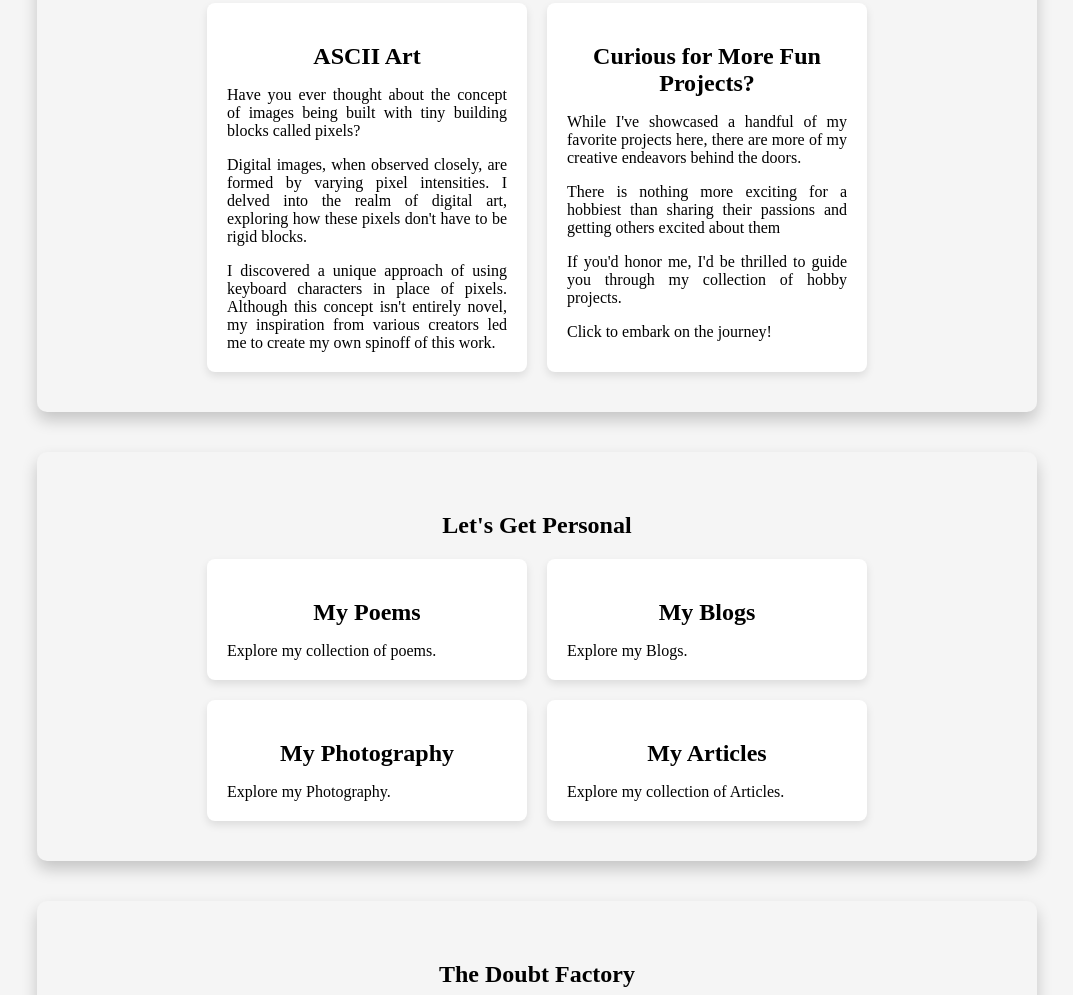
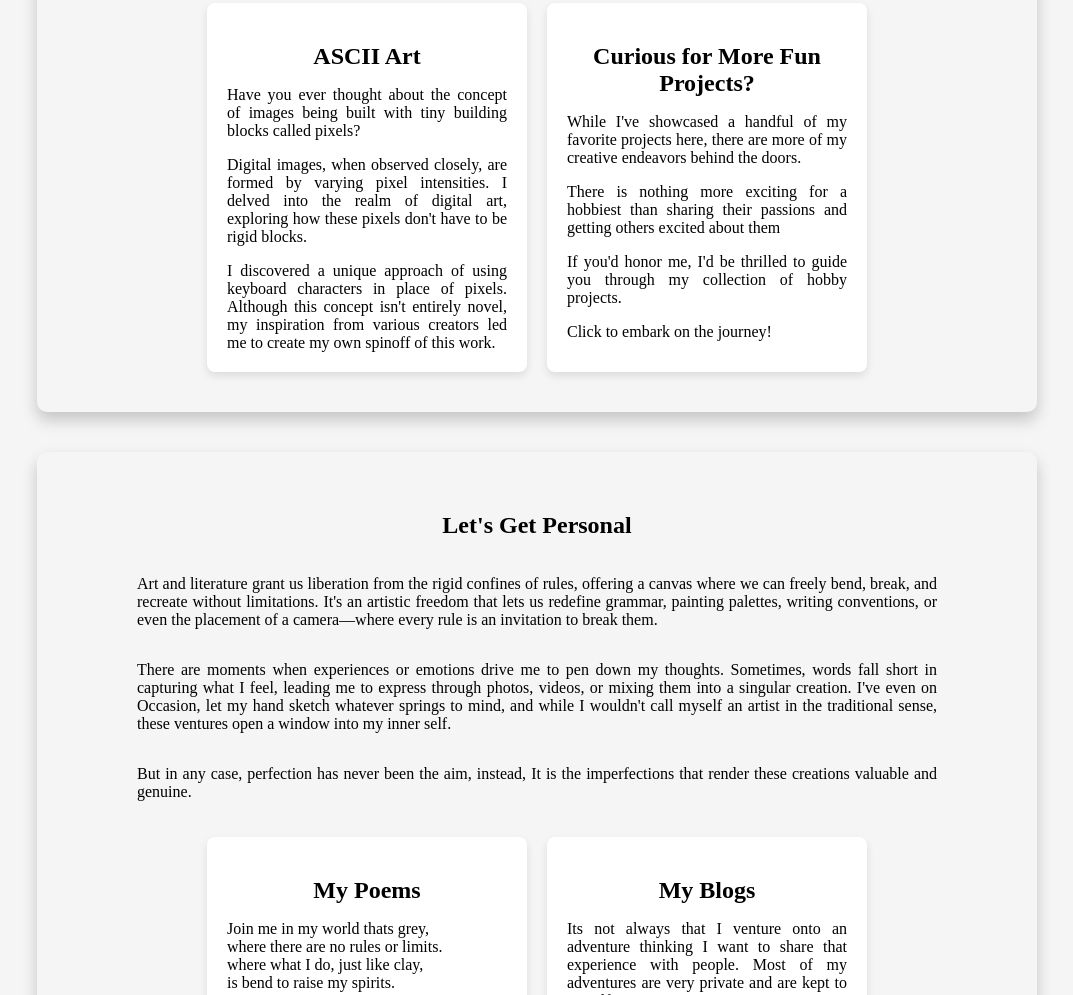
Before and after one commit to Bluejee/Bluejee_Website, a plain HTML site: page index.html in a window 1280 px wide. Shown: the part 2854-3849 px from the top of the page, without its empty margins (103-1176 px from the left). Drawn offline with Linux system fonts and the light colour scheme.

Commit message:
Updated the Lets get personal section with breif and cards

```diff
--- a/global_styles.css
+++ b/global_styles.css
@@ -125,11 +125,11 @@ footer {
 }
 
 .floating_card p {
-  overflow: hidden;
-  text-overflow: ellipsis;
+  /* overflow: hidden;
+  text-overflow: ellipsis; */
   display: -webkit-box;
-  -webkit-line-clamp: 8; /* Adjust as needed */
-  -webkit-box-orient: vertical;
+  /* -webkit-line-clamp: 8;
+  -webkit-box-orient: vertical; */
   margin-bottom: 0;
 }
 
--- a/index.html
+++ b/index.html
@@ -150,29 +150,38 @@
         <a href="https://github.com/Bluejee/Sudoku_Solver" class="floating_card">
           <h2>Sudoku Solver</h2>
           <p>Sudoku, for some, is a brain-busting puzzle; for others, it's a relaxing pastime.</p>
-          <p>When faced with an unsolvable puzzle online, I opted to build my own solver rather than seek an answer elsewhere.</p>
-          <p>Through this project, I explored perfect sudokus, backtracking, and other intriguing concepts and algorithms.</p>
-          <p>Now, it's a handy tool that swiftly solves puzzles, but only when we are fed up of solving it ourselves.</p>
+          <p>When faced with an unsolvable puzzle online, I opted to build my own solver rather than seek an answer
+            elsewhere.</p>
+          <p>Through this project, I explored perfect sudokus, backtracking, and other intriguing concepts and
+            algorithms.</p>
+          <p>Now, it's a handy tool that swiftly solves puzzles, but only when we are fed up of solving it ourselves.
+          </p>
         </a>
         <a href="hobby_project_2.html" class="floating_card">
           <h2>Firefly Synchronization</h2>
           <p>Fireflies are mesmerizing with their bioluminescence, captivating both young and old.</p>
-          <p>Inspired by their synchronized blinking in nature, I simulated this emergent behavior in a swarm of fireflies.</p>
-          <p>Exploring the complexities of emergent behavior, I employed mathematical rules to orchestrate synchronization among individual fireflies, observing them eventually blink in unison.</p>
+          <p>Inspired by their synchronized blinking in nature, I simulated this emergent behavior in a swarm of
+            fireflies.</p>
+          <p>Exploring the complexities of emergent behavior, I employed mathematical rules to orchestrate
+            synchronization among individual fireflies, observing them eventually blink in unison.</p>
         </a>
 
 
         <a href="hobby_project_3.html" class="floating_card">
           <h2>ASCII Art</h2>
           <p>Have you ever thought about the concept of images being built with tiny building blocks called pixels?</p>
-          <p>Digital images, when observed closely, are formed by varying pixel intensities. I delved into the realm of digital art, exploring how these pixels don't have to be rigid blocks.</p>
-          <p>I discovered a unique approach of using keyboard characters in place of pixels. Although this concept isn't entirely novel, my inspiration from various creators led me to create my own spinoff of this work.</p>
+          <p>Digital images, when observed closely, are formed by varying pixel intensities. I delved into the realm of
+            digital art, exploring how these pixels don't have to be rigid blocks.</p>
+          <p>I discovered a unique approach of using keyboard characters in place of pixels. Although this concept isn't
+            entirely novel, my inspiration from various creators led me to create my own spinoff of this work.</p>
         </a>
 
         <a href="hobby_projects.html" class="floating_card">
           <h2>Curious for More Fun Projects?</h2>
-          <p>While I've showcased a handful of my favorite projects here, there are more of my creative endeavors behind the doors.</p>
-          <p>There is nothing more exciting for a hobbiest than sharing their passions and getting others excited about them</p>
+          <p>While I've showcased a handful of my favorite projects here, there are more of my creative endeavors behind
+            the doors.</p>
+          <p>There is nothing more exciting for a hobbiest than sharing their passions and getting others excited about
+            them</p>
           <p>If you'd honor me, I'd be thrilled to guide you through my collection of hobby projects.</p>
           <p>Click to embark on the journey!</p>
         </a>
@@ -184,23 +193,53 @@
 
     <section id="personal_interests">
       <h1>Let's Get Personal</h1>
+      <p>Art and literature grant us liberation from the rigid confines of rules, offering a canvas where we can freely bend, break, and recreate without limitations. It's an artistic freedom that lets us redefine grammar, painting palettes, writing conventions, or even the placement of a camera—where every rule is an invitation to break them.</p>
+      <p>There are moments when experiences or emotions drive me to pen down my thoughts. Sometimes, words fall short in capturing what I feel, leading me to express through photos, videos, or mixing them into a singular creation. I've even on Occasion, let my hand sketch whatever springs to mind, and while I wouldn't call myself an artist in the traditional sense, these ventures open a window into my inner self.</p>
+      <p>But in any case, perfection has never been the aim, instead, It is the imperfections that render these creations valuable and genuine.</p>
       <div class="carousel">
         <a href="Poems.html" class="floating_card">
           <h2>My Poems</h2>
-          <p>Explore my collection of poems.</p>
+          <p> Join me in my world thats grey,<br>
+            where there are no rules or limits.<br>
+            where what I do, just like clay,<br>
+            is bend to raise my spirits.<br><br>
+
+            Join me in a world that's mine,<br>
+            where no one has a say,<br>
+            to where I go when im not fine,<br>
+            or when I just want to sway.</p>
         </a>
         <a href="blogs.html" class="floating_card">
           <h2>My Blogs</h2>
-          <p>Explore my Blogs.</p>
+          <p>Its not always that I venture onto an adventure thinking I want to share that experience with people. Most of my adventures are very private and are kept to myself.</p>
+          <p>But sometimes, I like to be the host of an adventure, take people along with me on my journey. </p>
+          <p>If youd like walk in my shoes on such a journey, Let me guide you through some amazing adventures I've had.</p>
         </a>
-          <a href="photography.html"class="floating_card">
-            <h2>My Photography</h2>
-            <p>Explore my Photography.</p>
-          </a>
-          <a href="articles.html"class="floating_card">
-            <h2>My Articles</h2>
-            <p>Explore my collection of Articles.</p>
-          </a>
+        <a href="articles.html" class="floating_card">
+          <h2>My Articles</h2>
+          <p>Life often offers moments of realization, emerging unexpectedly from what we consider trivial. These random thoughts contribute significantly to our growth and influence how we navigate life's challenges.</p>
+          <p>One such thought that stuck was that, Learning from the mistake of others is sometimes more important than making those mistakes ourself to learn from them.</p>
+          <p>This certainly helps me have an open view and empathise with others, and maybe my mistakes and experiences would help you well.</p>
+          <p>And hence, I now write whatever comes to my mind to engage with other like minded individuals.</p>
+
+        </a>
+        <!-- <a href="photography.html" class="floating_card">
+          <h2>My Photography</h2>
+          <p>Explore my Photography.</p>
+        </a> -->
+        <!-- <a href="art.html" class="floating_card">
+          <h2>My Art</h2>
+          <p>Explore my collection of Artworks.</p>
+        </a>
+        <a href="memories.html" class="floating_card">
+          <h2>My Memories</h2>
+          <p>Explore my collection of memories.</p>
+        </a>
+        <a href="places.html" class="floating_card">
+          <h2>My Places</h2>
+          <p>Explore my travel adventure</p>
+        </a> -->
+
       </div>
     </section>
 
```
